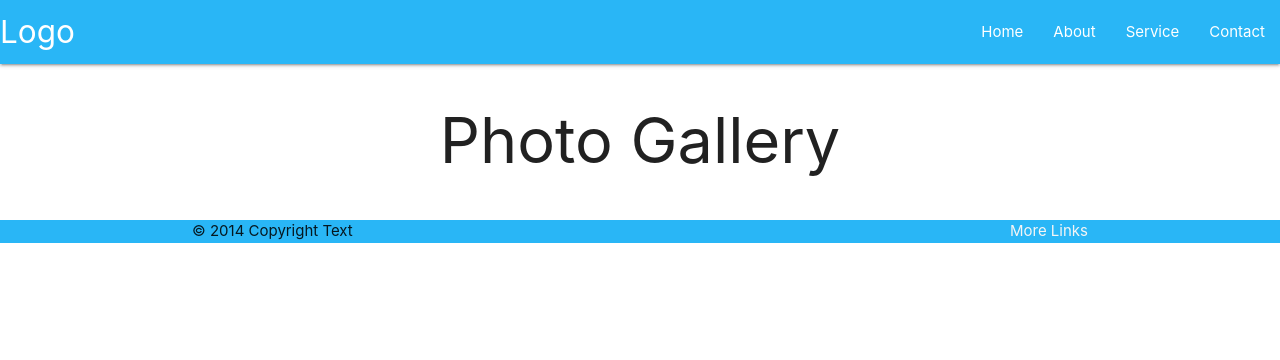
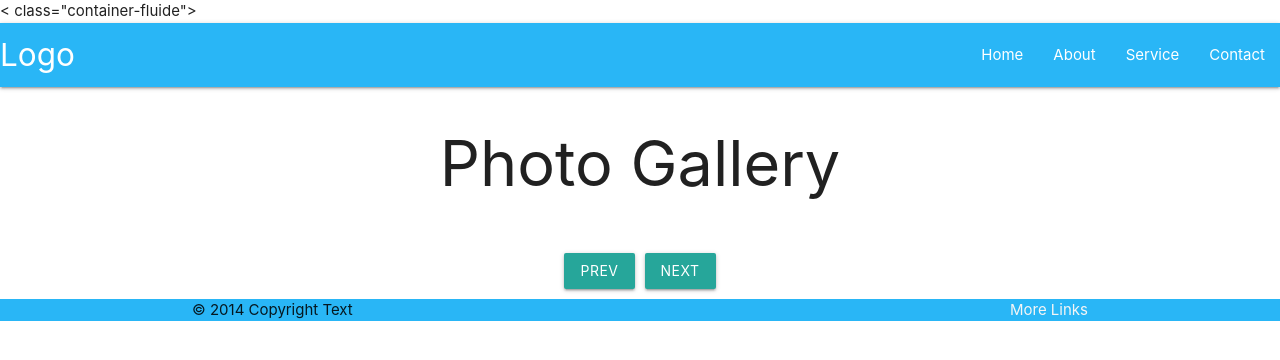
Before and after one commit to ramjancse/photoGallary, a website: page index.html in a window 1280 px wide. Drawn offline with nearby package versions, Linux system fonts and the light colour scheme; no server answers.

Commit message:
JS added

```diff
--- a/index.html
+++ b/index.html
@@ -13,7 +13,7 @@
     <title>Photo Gallery</title>
   </head>
   <body>
-    <div class="container-fluide">
+    < class="container-fluide">
       <nav class="light-blue lighten-1">
         <div class="nav-wrapper">
           <a href="#!" class="brand-logo">Logo</a>
@@ -39,6 +39,11 @@
         <h1 class="center">Photo Gallery</h1>
       </div>
       <div class="row" id="showGallery"></div>
+      <div class="paginationButton">
+        <a class="waves-effect waves-light btn marginX marginY" id="prev">Prev</a>
+        <a class="waves-effect waves-light btn" id="next">Next</a>
+      </div>
+
 
       <!-- end card -->
       <footer class="light-blue lighten-1">
--- a/main.js
+++ b/main.js
@@ -1,5 +1,7 @@
 const showGalleryElem = document.getElementById('showGallery');
-fetch('http://localhost:3000/galary/')
+
+
+    fetch('http://localhost:3000/galary/')
     .then((response) => response.json())
     .then((data) => {
         showGalleryElem.innerHTML = '';
@@ -7,7 +9,7 @@ fetch('http://localhost:3000/galary/')
             let showData  = `
             <div class="col s12 m6 l4 xl3">
             <div class="card">
-                <div class="card-image">
+                <div class="card-image" id="${item.id}" onClick=myFunction(${item.id})>
                     <img src="${item.image}" />
                 </div>
                 <div class="card-content">
@@ -23,11 +25,16 @@ fetch('http://localhost:3000/galary/')
             </div>
             `
             showGalleryElem.insertAdjacentHTML('afterbegin',
-            showData);
-
-
-
+                showData);
         });
-
     })
     .catch((error) => console.log(error));
+
+function myFunction(id) {
+    const indvID = document.getElementById(id);
+    const findClass = indvID.querySelector('.imageScale');
+    indvID.classList.toggle('imageScale');
+}
+function next() {
+
+}
--- a/style.css
+++ b/style.css
@@ -0,0 +1,19 @@
+.imageScale {
+  /* transform: scale(1); */
+  transition: all 1s;
+  transform: rotate(360deg);
+  /* opacity: 0.5; */
+}
+.paginationButton {
+  display: flex;
+  flex-direction: row;
+  align-items: center;
+  justify-content: center;
+}
+.marginX {
+  margin-right: 10px;
+}
+.marginY {
+  margin-top: 10px;
+  margin-bottom: 10px;
+}
```
